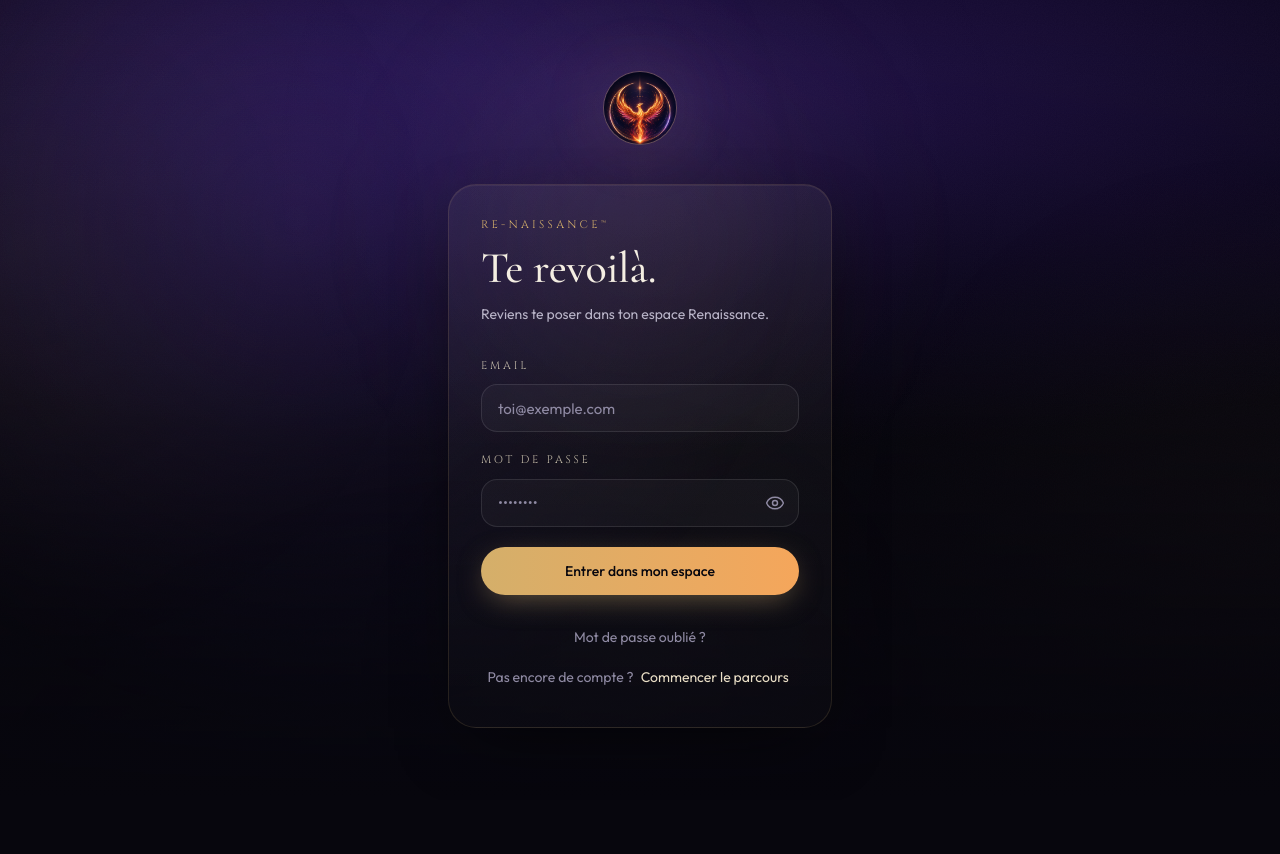
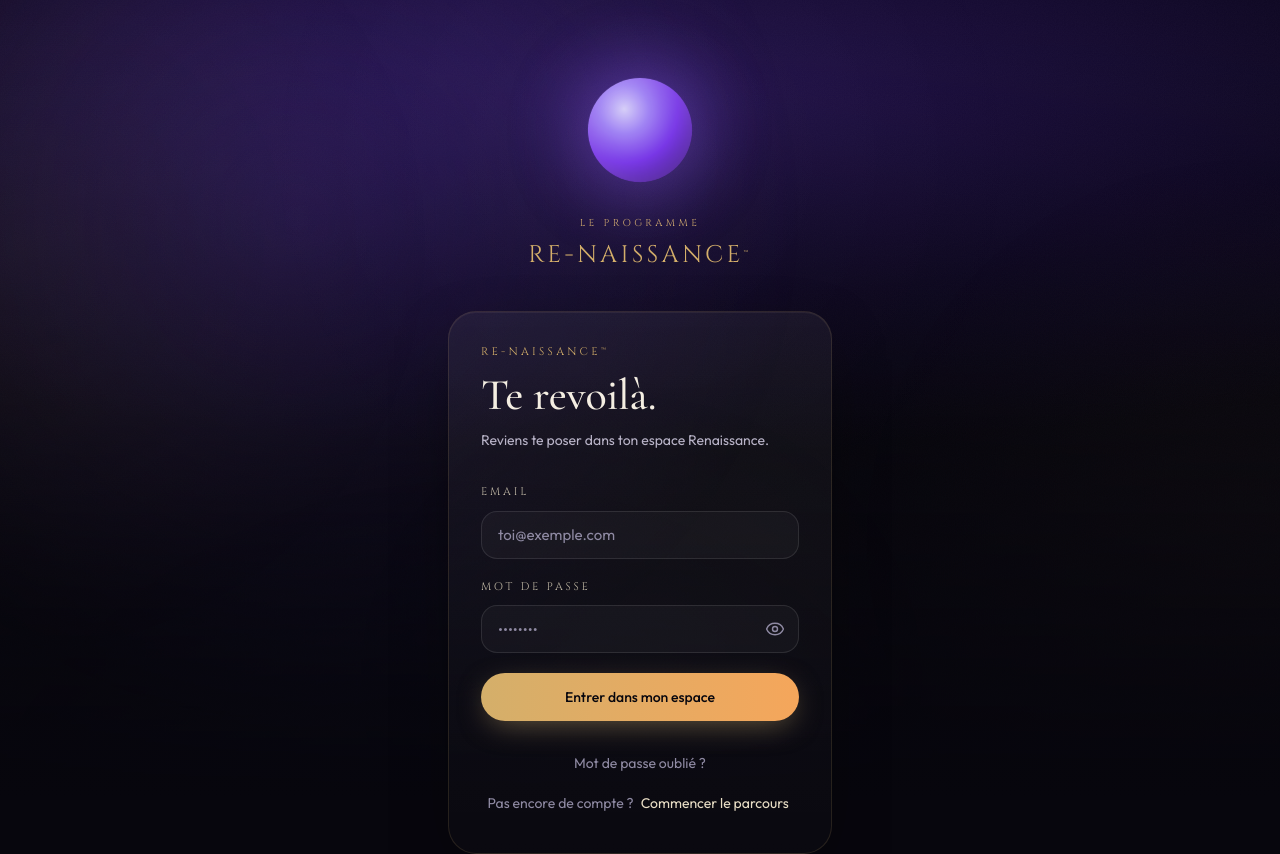
Before and after one commit to mohamesbah44-source/renaissance-app, a Next.js app: page /login in a window 1280 px wide. Shown: the top 854 px of the page. Before the commit the page ends 800 px from the top, so only its background shows below. Built offline with nearby package versions, Linux system fonts and the light colour scheme.

Commit message:
Update layout.tsx

```diff
--- a/app/(auth)/layout.tsx
+++ b/app/(auth)/layout.tsx
@@ -1,30 +1,33 @@
 import Link from "next/link";
-import Image from "next/image";
 
 export default function AuthLayout({ children }: { children: React.ReactNode }) {
   return (
-    <div className="relative flex min-h-dvh flex-col items-center justify-center overflow-hidden px-6 py-10 sm:py-16">
-      <div
-        aria-hidden
-        className="pointer-events-none absolute left-1/2 top-24 h-72 w-72 -translate-x-1/2 rounded-full bg-rr-or/[0.08] blur-[100px]"
-      />
-
-      <Link href="/" aria-label="Le Programme Re-Naissance™, retour à l'accueil" className="relative mb-8 sm:mb-10">
+    <div className="relative flex min-h-dvh flex-col items-center overflow-hidden px-6 pb-10 pt-14 sm:pt-20">
+      <Link
+        href="/"
+        aria-label="Le Programme Re-Naissance™, retour à l'accueil"
+        className="relative flex flex-col items-center"
+      >
         <span
           aria-hidden
-          className="animate-breathe absolute inset-0 -z-10 rounded-full bg-rr-or/15 blur-2xl"
+          className="animate-breathe block h-[100px] w-[100px] rounded-full"
+          style={{
+            background:
+              "radial-gradient(circle at 35% 30%, #ddd6fe 0%, #a78bfa 24%, #7c3aed 54%, #4c1d95 84%, #2e1065 100%)",
+            boxShadow: "0 0 70px 10px rgba(139,92,246,0.5), inset 0 0 26px rgba(255,255,255,0.14)",
+          }}
         />
-        <Image
-          src="/logo-icon.png"
-          alt=""
-          width={72}
-          height={72}
-          className="rounded-full ring-1 ring-rr-or/30"
-          priority
-        />
+        <span className="mt-9 text-[10px] uppercase tracking-[0.34em] text-rr-or font-rr-label">Le Programme</span>
+        <span className="mt-2 font-rr-label text-2xl uppercase tracking-[0.14em] text-rr-or">
+          Re-Naissance<sup className="text-[10px]">™</sup>
+        </span>
       </Link>
 
-      <div className="relative w-full max-w-sm">{children}</div>
+      <div className="relative mt-10 w-full max-w-sm flex-1">{children}</div>
+
+      <p className="relative mt-10 text-center font-rr-serif text-[17px] italic text-rr-gris-clair">
+        Un accompagnement sur invitation.
+      </p>
     </div>
   );
 }
```
